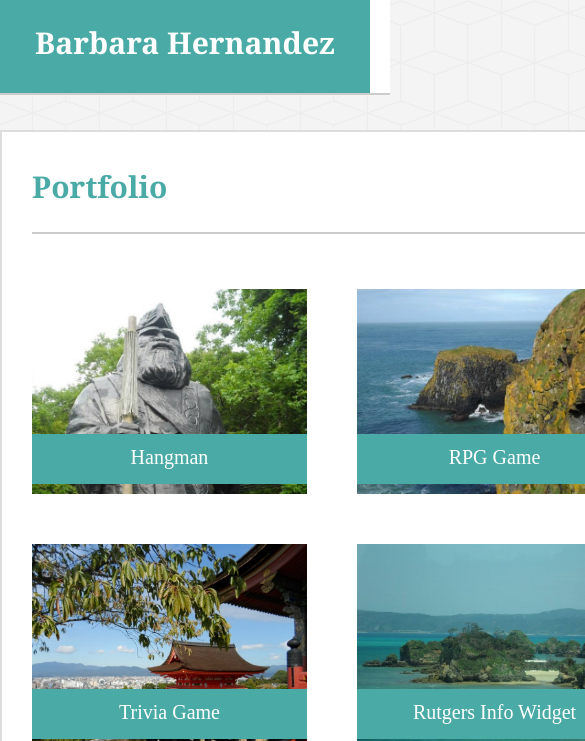
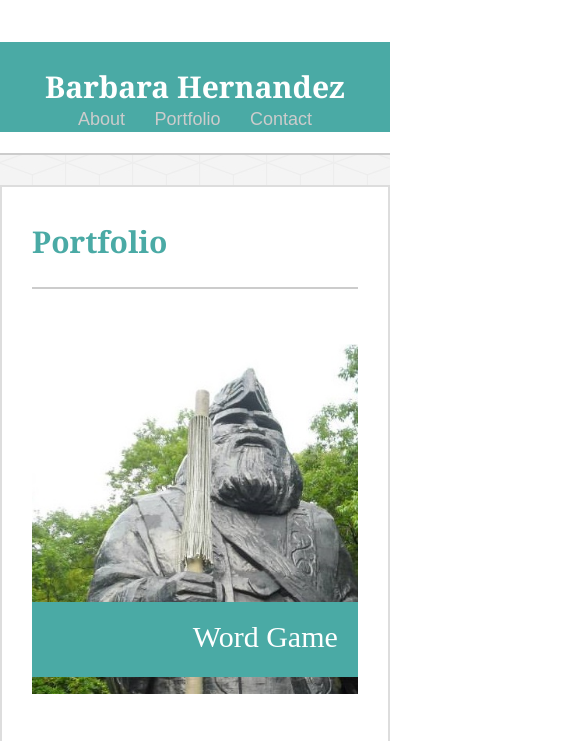
Before and after one commit to BarbaraHernandez/Responsive-Portfolio, a plain HTML site: page portfolio.html in a window 390 px wide. Shown: the top 741 px of the page, 585 px wide, since content can reach past the window. Drawn offline with Linux system fonts and the light colour scheme.

Commit message:
changes media query paramaets, finalized layout

```diff
--- a/assets/css/style.css
+++ b/assets/css/style.css
@@ -81,7 +81,10 @@ a {
     text-decoration: none;
     font-family: Arial, 'Helvetica Neue', Helvetica, sans-serif;
     font-size: 18px;
-    margin-left: 25px;
+}
+
+.spaced {
+    margin-left:25px;
 }
 
 /*Navigation bar*/
@@ -130,7 +133,8 @@ a {
     background-color: #ffffff;
     position: relative;
     top: 130px;
-    width: 960px;
+    width: 100%;
+    max-width: 960px;
     margin:auto;
 }
 
@@ -187,7 +191,14 @@ label {
     float: left;
     padding-top:25px;
     padding-bottom: 25px;
-    padding-right: 25px
+    padding-right: 40px;
+}
+
+.frame-right {
+    position: relative;
+    float: left;
+    padding-top:25px;
+    padding-bottom: 25px;
 }
 
 .larger {
@@ -217,27 +228,142 @@ label {
 
 /*Responsivity*/
 
+/*first size down 980*/
+@media screen and (max-width:980px){
 
-@media screen and (min-width: 768px){
+    .navbar {
+        position: fixed;
+        width: 100%;
+        height: 95px;
+    }
+
+    .center {
+        max-width: 960px;
+        margin-left:50px;
+        margin-right:0px;
+    }
+
+    #yourname {
+        position: absolute;
+        bottom: 0px;
+        padding: 35px;
+        font-size: 30px;
+    }
+
+    #pages {
+        position: absolute;
+        float: none;
+        right:0px;
+        padding: 35px;
+        padding-right: 40px;
+    }
+
     .contentbox {
-        max-width: 710px;
+        max-width: 660px;
+        top: 130px;
+        margin-left:50px;
     }
 
     .row {
-        width: 650px;
+        max-width: 660px;
+    }
+
+    .title {
+        max-width:295px;
+        height:50px;
+        font-size:20px;
+        bottom:35px;
+        top: 185px;
+    }
+
+    .middle{
+        position: relative;
+        margin-top:12.5px;
+    }
+
+    .center{
+        max-width:710px;
+    }
+
+    .title {
+        max-width:275px;
+        height:50px;
+        font-size:20px;
+        bottom:35px;
+        top: 170px;
+    }
+
+    img {
+        display: block;
+        max-height:150px;
+        max-width:200px;
+        float: left;
     }
 
     .larger {
-        width: 275px;
-        height: 205px;
+        max-width: 275px;
+        max-height: 205px;
+    }
+
+    .selfie {
+        max-width: 200px;
+        max-height: 150px;
+        margin-bottom: 0px;
+    }
+}
+
+
+/*mid-size 768*/
+@media screen and (max-width: 768px){
+
+    .navbar {
+        position: fixed;
+        width: 100%;
+        height: 95px;
+    }
+
+    .center {
+        max-width: 768px;
+        margin:auto;
+    }
+
+    #yourname {
+        position: absolute;
+        bottom: 0px;
+        padding: 35px;
+        font-size: 30px;
+        margin: auto;
+    }
+
+    #pages {
+        position: relative;
+        float: right;
+        padding: 35px;
+        padding-right: 0px;
+    }
+
+    .contentbox {
+        max-width: 710px;
+        top: 130px;
+        margin:auto;
+    }
+
+    .row {
+        width: 710px;
     }
 
     .title {
-        width:275px;
+        width: 100%;
+        max-width:295px;
         height:50px;
         font-size:20px;
         bottom:35px;
-        top: 130px;
+        top: 185px;
+    }
+
+    .middle{
+        position: relative;
+        margin-top:12.5px;
     }
 
     .center{
@@ -251,47 +377,131 @@ label {
         float: left;
     }
 
+
+    .larger {
+        width: 100%;
+        height: auto;
+        max-width: 295px;
+        max-height: 220px;
+    }
+
+
     .selfie {
-        width: 325px;
-        height: 245px;
+        width: 100%;
+        height: auto;
+        max-width: 325px;
+        max-height: 245px;
     }
 }
 
-@media screen and (min-width:960px){
+/*smallest - 640*/
+@media screen and (max-width: 640px){
+
     .contentbox {
-        max-width: 960px;
+        margin: auto;
+        width:100%;
+        max-width: 535px;
+        top: 30px;
     }
 
     .row {
-        width: 650px;
+        width: 535px;
     }
 
-    .larger {
-        width: 275px;
-        height: 205px;
+    .frame {
+        position: relative;
+        float: left;
+        padding-top:25px;
+        padding-bottom: 25px;
+        padding-right: 0px;
     }
 
     .title {
-        width:275px;
-        height:50px;
-        font-size:20px;
+        width:100%;
+        max-width:475px;
+        height:75px;
+        font-size:30px;
         bottom:35px;
-        top: 130px;
+        top: 282.5px;
+        border:0px;
+    }
+
+    .middle{
+        position: relative;
+        margin-top:20px;
     }
 
     .center{
-        width:960px;
+        width:100%;
+        max-width:710px;
+        margin: auto;
     }
 
     img {
         display: block;
-        height:150px;
-        width:200px;
         float: left;
+        max-width: 250;
+        max-height: 150;
+        height: auto;
+    }
+
+    .larger {
+        width: 100%;
+        height: auto;
+        max-width:475;
+        max-height: 350;
+    }
+
+    .row {
+        height:auto;
     }
 
     .selfie {
-        width: 200px;
-        height: 150px;
+        width: 100%;
+        height: auto;
+        max-width: 475px;
+        max-height: 355px;
+        margin-bottom:20px;
+    }
+
+    .navbar {
+        background-color:#ffffff;
+        border-bottom-style: solid;
+        border-bottom-color:#cccccc;
+        border-bottom-width: 2px;
+        position: static;
+        width: 100%;
+        height: 155px;
+        z-index: 2;
+    }
+
+    .center {
+        margin:auto;
+        width:770;
+    }
+
+    #yourname {
+        position: absolute;
+        top: -670px;
+        padding: 30px;
+        font-size: 30px;
+        font-family: 'Georgia', 'Times New Roman', Times, serif;
+        font-weight: bold;
+        color: white;
+        background-color: #4aaaa5;
+        width:100%;
+        text-align: center;
+        max-height: 90px;
+    }
+
+    #pages {
+        position: absolute;
+        top:75px;
+        text-align: center;
+        padding: 35px;
+        width:100%;
+        color: #777777;
+        font-family: Arial, 'Helvetica Neue', Helvetica, sans-serif;
+
     }
 }
--- a/portfolio.html
+++ b/portfolio.html
@@ -1,6 +1,7 @@
 <html>
     <head>
         <meta charset="UTF-8">
+        <meta name="viewport" content="width=device-width, initial-scale=1.0">
         <title>Portfolio</title>
         <link rel="stylesheet" type="text/css" href="assets/css/reset.css">
         <link rel="stylesheet" type="text/css" href="assets/css/style.css">
@@ -11,9 +12,9 @@
                 <div class="center">
                     <div id="yourname">Barbara Hernandez</div>
                     <div id="pages">
-                        <a href="index.html">About</a>
-                        <a href="portfolio.html">Portfolio</a>
-                        <a href="contact.html">Contact</a>
+                        <a  href="index.html">About</a>
+                        <a class="spaced" href="portfolio.html">Portfolio</a>
+                        <a class="spaced" href="contact.html">Contact</a>
                     </div>
                 </div>
             </div>
@@ -29,11 +30,11 @@
                         <div class="frame">
                             <a href="#"><img class="larger" src="assets/images/ainu.jpg"></a>
                             <div class="title">
-                                <div class="middle">Hangman</div>
+                                <div class="middle">Word Game</div>
                             </div>
                         </div>
-                        <div class="frame">
-                            <a href="#"><img class="larger" src="assets/images/coast.jpg"></a>
+                        <div class="frame-right">
+                            <a href="#"><img class="larger" src="assets/images/kamikitsuyamamuragakou.jpg"></a>
                             <div class="title">
                                 <div class="middle">RPG Game</div>
                             </div>
@@ -46,7 +47,7 @@
                                 <div class="middle">Trivia Game</div>
                             </div>
                         </div>
-                        <div class="frame">
+                        <div class="frame-right">
                             <a href="#"><img class="larger" src="assets/images/okinawa.jpg"></a>
                             <div class="title">
                                 <div class="middle">Rutgers Info Widget</div>
```
Also changed, not shown: contact.html (+3 -2 lines), index.html (+3 -2 lines).
